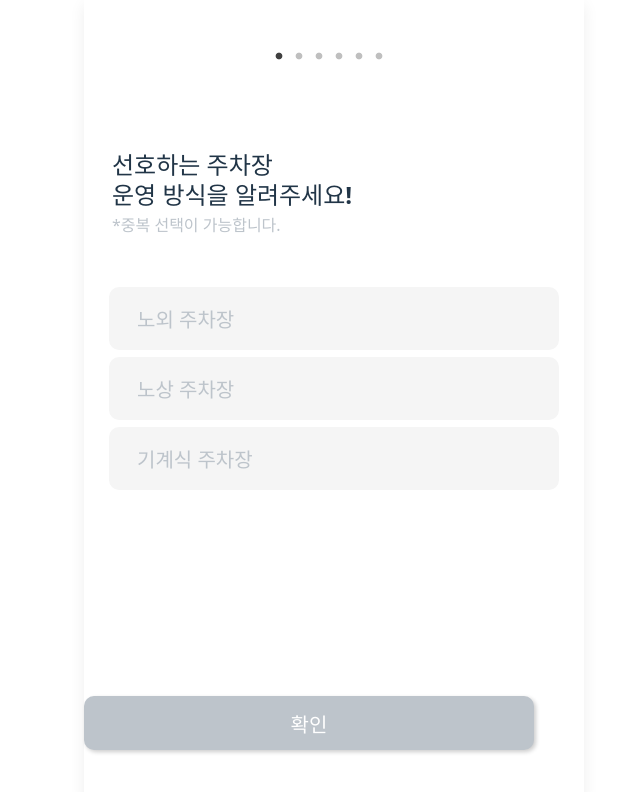
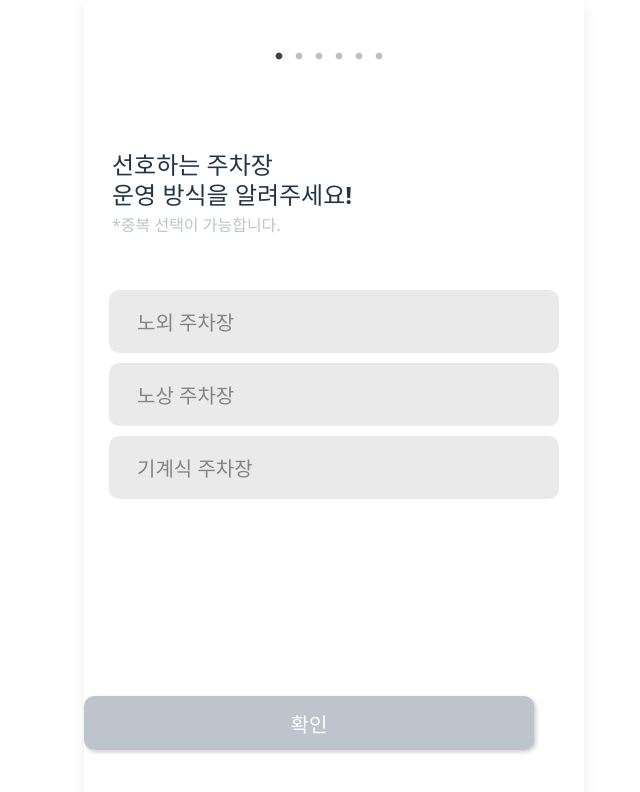
Before and after one commit to parkingkim/parkingkim-webapp, a React (Vite) app: page /onboarding in a window 1280 px wide. Shown: the top 792 px of the page, without its empty margins (306-946 px from the left). Built offline with nearby package versions, Linux system fonts and the light colour scheme.

Commit message:
fix: 색깔 반영

```diff
--- a/src/pages/OnBoarding/components/OnboardingSlide.tsx
+++ b/src/pages/OnBoarding/components/OnboardingSlide.tsx
@@ -85,15 +85,15 @@ const OptionButton = styled.button<{ $isSelected: boolean; $isCollapsed?: boolea
   width: 90%;
   height: 63px;
   padding: 0 2rem;
-  margin-top: 0.5rem;
+  margin-top: 10px;
   justify-content: space-between;
   align-items: center;
 
-  background-color: ${({ theme, $isSelected }) => ($isSelected ? theme.gray : '#f5f5f5')};
+  background-color: ${({ $isSelected }) => ($isSelected ? '#0DC5FF' : '#eaeaea')};
   border: 0;
   border-radius: ${({ $isCollapsed }) => ($isCollapsed ? '10px 10px 0 0' : '10px')};
 
-  color: ${({ theme, $isSelected }) => ($isSelected ? 'white' : theme.gray)};
+  color: ${({ $isSelected }) => ($isSelected ? 'white' : '#848484')};
   font-size: 20px;
   font-weight: bold;
   text-align: start;
@@ -119,8 +119,6 @@ const MoreOptionsContainer = styled.div<{ $isSelected: boolean }>`
   flex-direction: column;
   align-items: center;
 
-  border-radius: 0 0 10px 10px;
-
   &::-webkit-scrollbar {
     display: none;
   }
@@ -128,12 +126,12 @@ const MoreOptionsContainer = styled.div<{ $isSelected: boolean }>`
 
 const MoreOptionButton = styled.button<{ $isSelected: boolean }>`
   width: 90%;
-  min-height: 55px;
+  min-height: 58px;
   padding: 0 2rem;
 
-  background-color: #f5f5f5;
+  background-color: ${({ $isSelected }) => ($isSelected ? '#CFF3FF' : ' #f5f5f5')};
 
-  color: ${({ theme }) => theme.gray};
+  color: #5b5b5b;
   font-size: 20px;
   font-weight: bold;
   text-align: start;
@@ -141,6 +139,9 @@ const MoreOptionButton = styled.button<{ $isSelected: boolean }>`
   &:focus {
     outline: 0;
   }
+  &:last-child {
+    border-radius: 0 0 10px 10px;
+  }
 `;
 
 export default OnboardingSlide;
```
